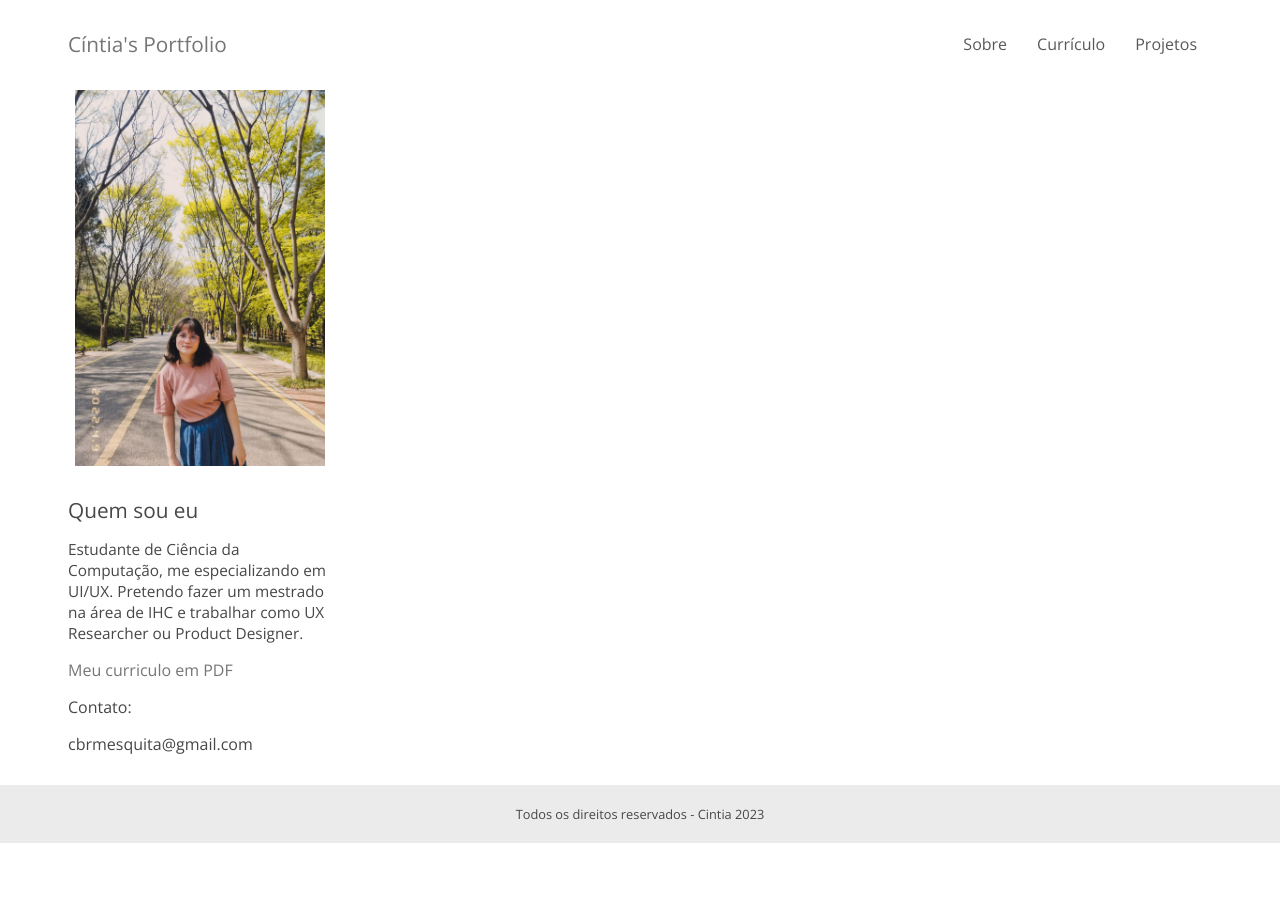
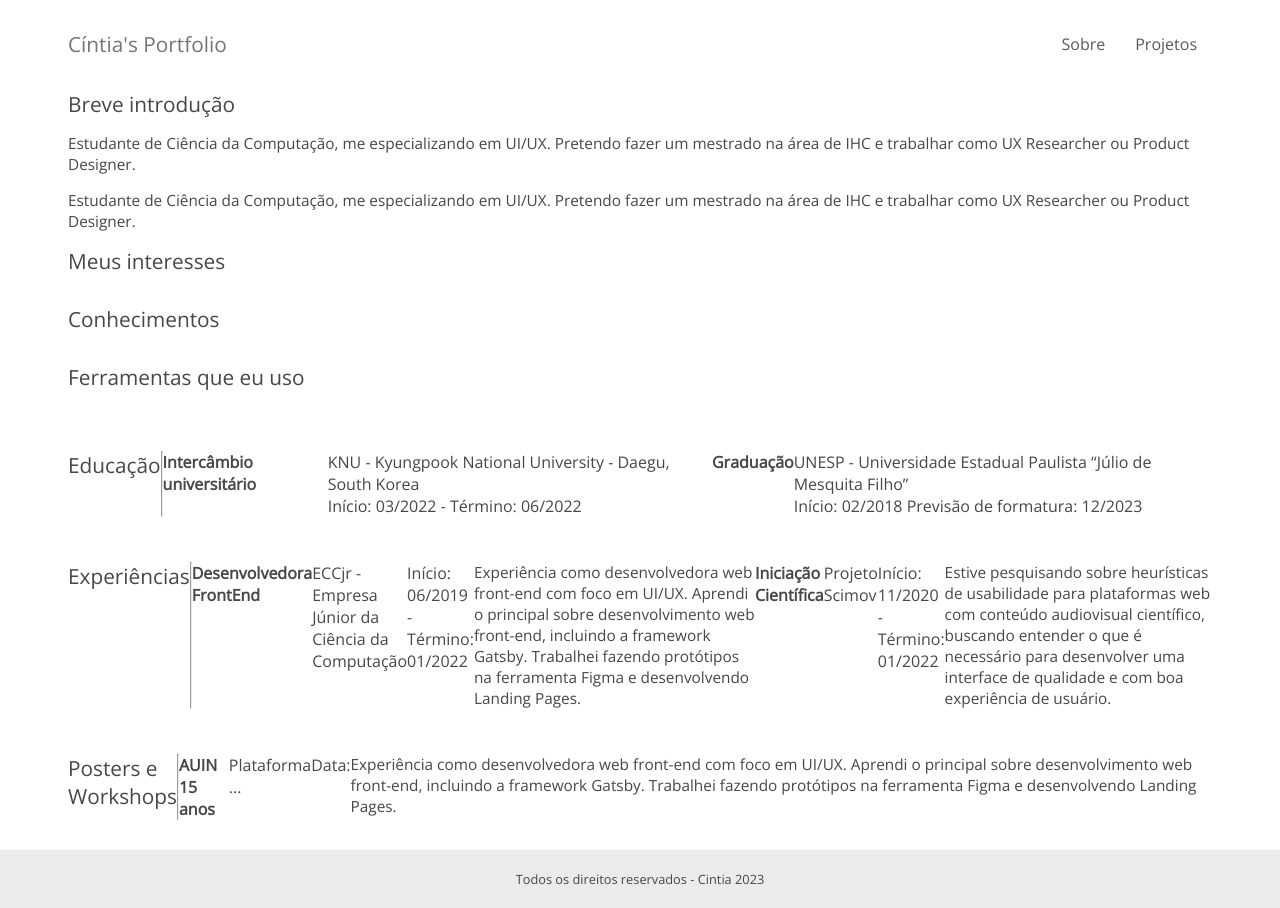
Before and after one commit to Lunatc/portfolio, a React (Create React App) app: page /about in a window 1280 px wide. Before the commit the page ends 843 px from the top, so only its background shows below. Built offline with nearby package versions, Linux system fonts and the light colour scheme.

Commit message:
Simplificando o site

```diff
--- a/public/index.html
+++ b/public/index.html
@@ -26,7 +26,7 @@
       work correctly both with client-side routing and a non-root public URL.
       Learn how to configure a non-root public URL by running `npm run build`.
     -->
-    <title>React App</title>
+    <title>Cintia</title>
   </head>
   <body>
     <noscript>You need to enable JavaScript to run this app.</noscript>
--- a/src/App.js
+++ b/src/App.js
@@ -1,30 +1,24 @@
 import { Route, Switch } from 'react-router-dom';
 
 import Header from "./layouts/header";
-import Sidebar from './layouts/sidebar';
 import Footer from "./layouts/footer";
 import Projects from './pages/projects';
 import Main from './pages/main';
 import About from './pages/about';
-import Curriculum from './pages/curriculum';
 
 
 function App() {
   return <section>
     <Header/>
     <div>
-        <Sidebar/>
         <Switch>
           <Route path='/' exact>
             <Main/>
           </Route>
-          <Route path='/sobre'>
+          <Route path='/about'>
             <About/>
           </Route>
-          <Route path='/curriculo'>
-            <Curriculum/>
-          </Route>
-          <Route path='/projetos'>
+          <Route path='/projects'>
             <Projects/>
           </Route>
         </Switch>
--- a/src/components/card.js
+++ b/src/components/card.js
@@ -9,6 +9,7 @@ function Card(props) {
             </section>
             <section className={classes.texto}>
                 <h2>{props.title}</h2>
+                <p className={classes["small-text"]}>Data: 10/01/2023</p>
                 <p>{props.text}</p>
                 <div className={classes.btnline}>
                     <button className={classes.btn}>
--- a/src/components/styles/card.module.css
+++ b/src/components/styles/card.module.css
@@ -30,4 +30,20 @@
     margin-top: 0;
     gap: 15px;
     margin-top: 10px;
+    justify-content: flex-end;
 }
+
+.btn{
+    background-color: #ecaf88;
+    font: inherit;
+    padding: 0.5rem 1.5rem;
+    cursor: pointer;
+    border-radius: 4px;
+    border: none;
+}
+
+.small-text{
+    text-align: left;
+    font-size: 0.96rem;
+    font-weight: lighter;
+}
--- a/src/layouts/header.js
+++ b/src/layouts/header.js
@@ -11,16 +11,12 @@ function Header() {
             <nav>
                 <ul>
                      <li>
-                        <Link to="/sobre">Sobre</Link>
+                        <Link to="/about">Sobre</Link>
                     </li>
                     <li>
-                        <Link to="/curriculo">Currículo</Link>
-                    </li>
-                    <li>
-                        <Link to="/projetos">Projetos</Link>
+                        <Link to="/projects">Projetos</Link>
                     </li>
                 </ul>
-
             </nav>
         </header>
     );
--- a/src/layouts/sidebar.js
+++ /dev/null
@@ -1,43 +0,0 @@
-import classes from './styles/sidebar.module.css';
-import foto from '../assets/images/foto.jpg';
-//import { FontAwesomeIcon } from '@fortawesome/react-fontawesome'
-//import { Link } from 'react-router-dom';
-
-function Sidebar() {
-    return(
-        <div className={classes.Sidebar}>
-                <img src={foto} alt="Foto da Cintia"></img>
-                <h1>Quem sou eu</h1>
-                <p className={classes["small-text"]}>Estudante de Ciência da Computação, me especializando em UI/UX. Pretendo fazer um mestrado na área de IHC e trabalhar como UX Researcher ou Product Designer.</p>
-                <a className={classes.curriculo} href="https://drive.google.com/file/d/14rvCWLhOxG_0czzwcFv7fVioEHtRPcnu/view?usp=sharing">Meu curriculo em PDF</a>
-
-                 {/*<ul className={classes.redes}>
-                    <li>
-                        <Link to='https://github.com/Lunatc' size='2x'>
-                            <FontAwesomeIcon icon="fa-brands fa-github-alt" />                            <i class="fa-brands fa-github-alt"></i>
-                        </Link>
-                    </li>
-                    <li>
-                        <a href="https://www.behance.net/cintiaBM">
-                            <FontAwesomeIcon icon="fa-brands fa-behance" />
-                        </a>
-                    </li>
-                    <li>
-                        <a href="https://dribbble.com/CintiaBM">
-                            <FontAwesomeIcon icon="fa-brands fa-dribbble" />
-                        </a>
-                    </li>
-                    <li>
-                        <a href="https://www.linkedin.com/in/cintia-braz/">
-                            <FontAwesomeIcon icon="fa-brands fa-linkedin-in" />
-                        </a>
-                    </li>
-                </ul>*/}
-
-                <h2>Contato:</h2>
-                <p className={classes.email}>cbrmesquita@gmail.com</p>
-        </div>
-    );
-}
-
-export default Sidebar;
--- a/src/pages/about.js
+++ b/src/pages/about.js
@@ -38,7 +38,39 @@ function About() {
 
                     </li>
                 </ul>
+                <div className={classes["tipos"]}>
+                    <h1>Educação</h1>
+                    <hr/>
+                    <h3>Intercâmbio universitário</h3>
+                    <p>KNU - Kyungpook National University - Daegu, South Korea
+                    <br/> Início: 03/2022 - Término: 06/2022</p>
 
+                    <h3>Graduação</h3>
+                    <p>UNESP - Universidade Estadual Paulista “Júlio de Mesquita Filho”
+                    <br/> Início: 02/2018 Previsão de formatura: 12/2023
+                    </p>
+                </div>
+                <div className={classes["tipos"]}>
+                    <h1>Experiências</h1>
+                    <hr/>
+                    <h3>Desenvolvedora FrontEnd</h3>
+                    <p>ECCjr - Empresa Júnior da Ciência da Computação</p>
+                    <p>Início: 06/2019 - Término: 01/2022</p>
+                    <p className={classes["small-text"]}>Experiência como desenvolvedora web front-end com foco em UI/UX. Aprendi o principal sobre desenvolvimento web front-end, incluindo a framework Gatsby. Trabalhei fazendo protótipos na ferramenta Figma e desenvolvendo Landing Pages.</p>
+
+                    <h3>Iniciação Científica</h3>
+                    <p>Projeto Scimov</p>
+                    <p>Início: 11/2020 - Término: 01/2022</p>
+                    <p className={classes["small-text"]}>Estive pesquisando sobre heurísticas de usabilidade para plataformas web com conteúdo audiovisual científico, buscando entender o que é necessário para desenvolver uma interface de qualidade e com boa experiência de usuário.</p>
+                </div>
+                <div className={classes["tipos"]}>
+                    <h1>Posters e Workshops</h1>
+                    <hr/>
+                    <h3>AUIN 15 anos</h3>
+                    <p>Plataforma ...</p>
+                    <p>Data:</p>
+                    <p className={classes["small-text"]}>Experiência como desenvolvedora web front-end com foco em UI/UX. Aprendi o principal sobre desenvolvimento web front-end, incluindo a framework Gatsby. Trabalhei fazendo protótipos na ferramenta Figma e desenvolvendo Landing Pages.</p>
+                </div>
 
         </div>
     );
--- a/src/pages/curriculum.js
+++ /dev/null
@@ -1,35 +0,0 @@
-import classes from './styles/curriculum.module.css';
-
-function Curriculum() {
-    return(
-        <div className={classes.Curriculum}>
-                <div className={classes["tipos"]}>
-                    <h1>Educação</h1>
-                    <hr/>
-                    <h3>Intercâmbio universitário</h3>
-                    <p>KNU - Kyungpook National University - Daegu, South Korea
-                    <br/> Início: 03/2022 - Término: 06/2022</p>
-
-                    <h3>Graduação</h3>
-                    <p>UNESP - Universidade Estadual Paulista “Júlio de Mesquita Filho”
-                    <br/> Início: 02/2018 Previsão de formatura: 12/2023
-                    </p>
-                </div>
-                <div className={classes["tipos"]}>
-                    <h1>Experiências</h1>
-                    <hr/>
-                    <h3>Desenvolvedora FrontEnd</h3>
-                    <p>ECCjr - Empresa Júnior da Ciência da Computação</p>
-                    <p>Início: 06/2019 - Término: 01/2022</p>
-                    <p className={classes["small-text"]}>Experiência como desenvolvedora web front-end com foco em UI/UX. Aprendi o principal sobre desenvolvimento web front-end, incluindo a framework Gatsby. Trabalhei fazendo protótipos na ferramenta Figma e desenvolvendo Landing Pages.</p>
-
-                    <h3>Iniciação Científica</h3>
-                    <p>Projeto Scimov</p>
-                    <p>Início: 11/2020 - Término: 01/2022</p>
-                    <p className={classes["small-text"]}>Estive pesquisando sobre heurísticas de usabilidade para plataformas web com conteúdo audiovisual científico, buscando entender o que é necessário para desenvolver uma interface de qualidade e com boa experiência de usuário.</p>
-                </div>
-        </div>
-    );
-}
-
-export default Curriculum;
--- a/src/pages/main.js
+++ b/src/pages/main.js
@@ -1,10 +1,19 @@
 import classes from './styles/main.module.css';
+import foto from '../assets/images/foto.jpg';
 
 function Main() {
     return (
         <div className={classes.Main}>
-            <h1>Olá, eu sou a Cíntia</h1>
-            <p>Estudante de ciência da computação, com interesse especial em UI/UX</p>
+            <div>
+                <img src={foto} alt="Foto da Cintia"></img>
+            </div>
+            <div>
+                <h1>Olá, eu sou a Cíntia</h1>
+                <p>Estudante de ciência da computação, com interesse especial em UI/UX</p>
+                <br></br>
+                <p>Paragrafo 2</p>
+            </div>
+
         </div>
     );
 }
```
Also changed, not shown: 1 other file (tests, documents, lock files or other folders).
